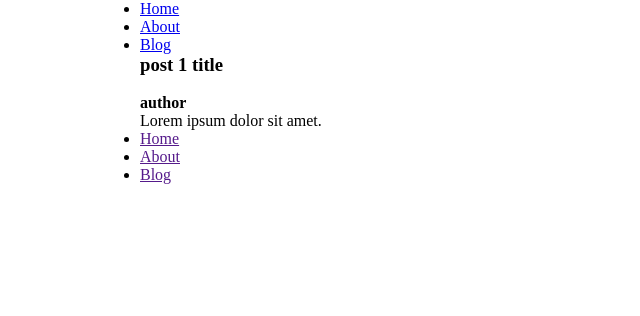
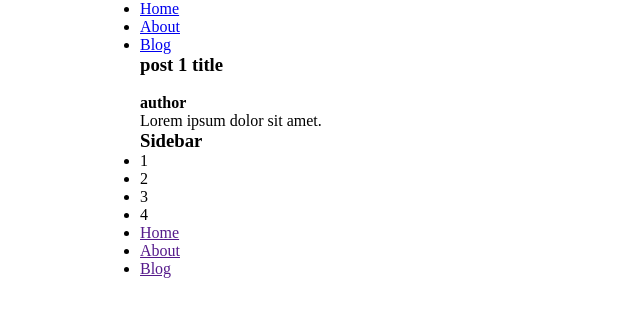
Before and after one commit to AlexQwerty73/f31-itstep-test1, a plain HTML site: page index.html in a window 1280 px wide. Shown: the whole page, without its empty margins (0-640 px from the left). Drawn offline with Linux system fonts and the light colour scheme.

Commit message:
add sidebar & sidebar-menu

```diff
--- a/index.html
+++ b/index.html
@@ -54,6 +54,16 @@
                     </div>
                 </div>
 
+                <aside>
+                    <h3>Sidebar</h3>
+
+<ul class="sidebar-menu">
+    <li class="sidebar-menu__item">1</li>
+    <li class="sidebar-menu__item">2</li>
+    <li class="sidebar-menu__item">3</li>
+    <li class="sidebar-menu__item">4</li>
+</ul>                </aside>
+
             </div>
         </div>
     </main>
```
